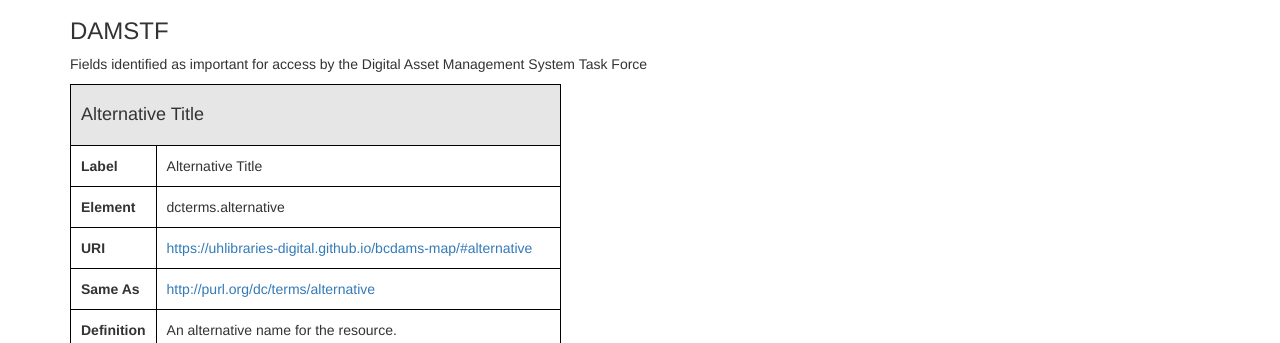
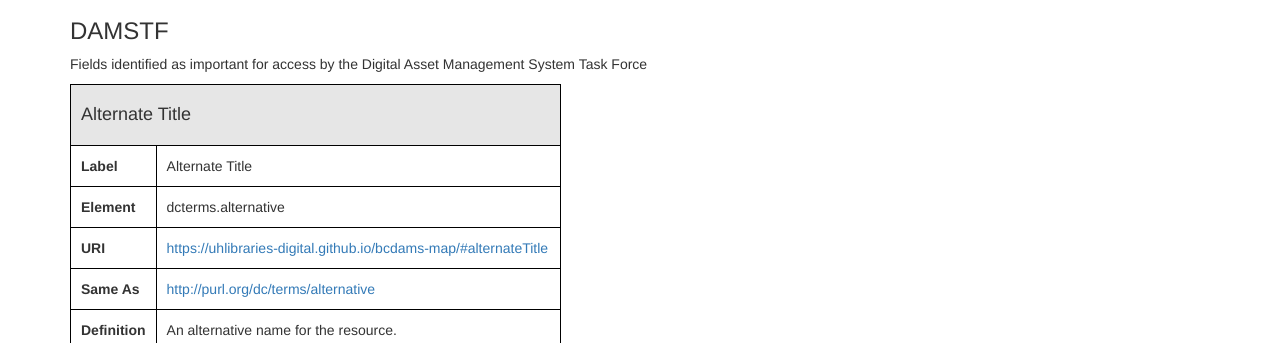
Before and after one commit to uhlibraries-digital/bcdams-map, a Jekyll site: the page built from index.html, in a window 1280 px wide and 900 px high, scrolled down 2611 px. Shown: the part 156-499 px from the top of the window. Built offline with Jekyll 4.4.1, drawn with Linux system fonts in a browser that asks for light colours; nearby versions of some CDN libraries; the list of posts is cut into pages by our own code; some of the changed text lies outside the part shown.

Commit message:
change alternative_title to alternate_title

```diff
--- a/_data/damstf/alternative_title.json
+++ b/_data/damstf/alternate_title.json
@@ -1,8 +1,8 @@
 {
-	"label": "Alternative Title",
+	"label": "Alternate Title",
 	"namespace": "dcterms",
 	"name": "alternative",
-	"uri": "https://uhlibraries-digital.github.io/bcdams-map/#alternative",
+	"uri": "https://uhlibraries-digital.github.io/bcdams-map/#alternateTitle",
 	"same_as": "http://purl.org/dc/terms/alternative",
 	"definition": "An alternative name for the resource.",
 	"range_label": "String",
--- a/_data/order.json
+++ b/_data/order.json
@@ -10,7 +10,7 @@
 		"access_rights"
 	],
 	"damstf": [
-		"alternative_title",
+		"alternate_title",
 		"contributor"
 	]
 }
```
